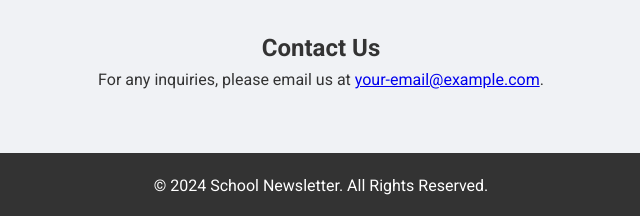
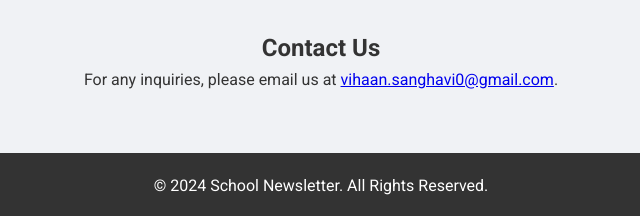
Before and after one commit to Vihaan-1/Newspapers, a plain HTML site: page index.html in a window 1280 px wide. Shown: the part 1554-1770 px from the top of the page, 319-959 px from the left. Drawn offline with Linux system fonts and the light colour scheme.

Commit message:
Update index.html

```diff
--- a/index.html
+++ b/index.html
@@ -45,7 +45,7 @@
     <section id="contact">
         <div class="content">
             <h2>Contact Us</h2>
-            <p>For any inquiries, please email us at <a href="mailto:your-email@example.com">your-email@example.com</a>.</p>
+            <p>For any inquiries, please email us at <a href="mailto:vihaan.sanghavi0@gmail.com">vihaan.sanghavi0@gmail.com</a>.</p>
         </div>
     </section>
     <footer>
```
